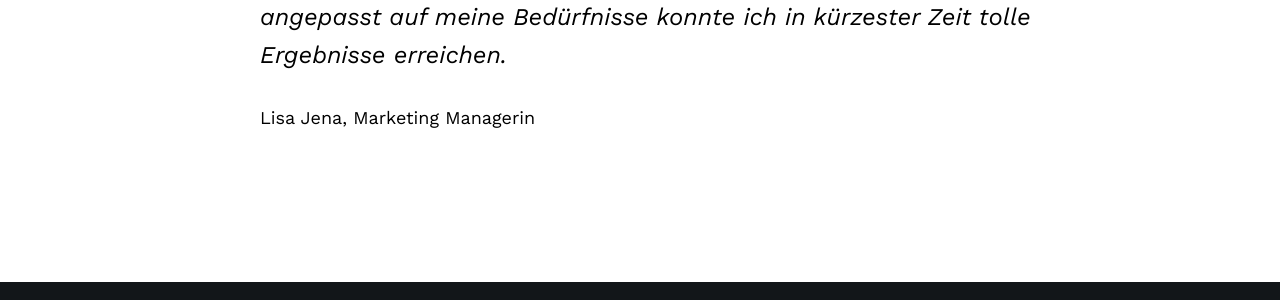
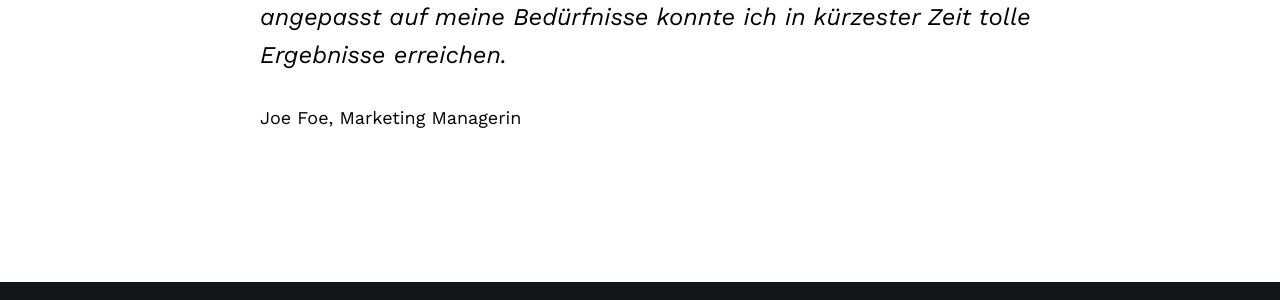
Before and after one commit to yspt-de/www, a Jekyll site: the page built from index.markdown, in a window 1280 px wide and 900 px high, scrolled down 4717 px. Shown: the part 156-456 px from the top of the window. Built offline with Jekyll 4.4.1, drawn with Linux system fonts in a browser that asks for light colours; some of the changed lines change nothing that is shown.

Commit message:
Update from Forestry.io Yusuf Shafiq updated index.markdown

```diff
--- a/index.markdown
+++ b/index.markdown
@@ -1,48 +1,56 @@
 ---
-# Feel free to add content and custom Front Matter to this file.
-# To modify the layout, see https://jekyllrb.com/docs/themes/#overriding-theme-defaults
-
 layout: main
 meta-title: Personal Trainer München - bla bla bla
 meta-description: ich bin deine meta description
 main-h1: Personal<br />Trainer<br />München
 main-cta: Termin Vereinbaren
-
-concept-h2: "UNSER KONZEPT"
-concept-description: "Du suchst einen Coach, um deine Performance zu verbessern? Wir unterstützen dich bei deinen Zielen rund um Ernährung, Training und Lifestyle."
+concept-h2: UNSER KONZEPT
+concept-description: Du suchst einen Coach, um deine Performance zu verbessern? Wir
+  unterstützen dich bei deinen Zielen rund um Ernährung, Training und Lifestyle.
 concept-steps:
- - title: "Screening"
-   text: "Wir beginnen mit einem detaillierten Erstgespräch. Dieses beinhaltet eine Zieldefinierung, Ernährungs- &amp; Schlafanalyse sowie eine Lifestyle-Optimierung."
- - title: "Training"
-   text: "Egal ob Fettreduktion, Muskel- oder Kraftaufbau wir erstellen den passenden Trainingsplan für dich. Nach jedem Checkup erhältst du ein neues Trainingsprogramm um bestmöglichen Fortschritt zu gewährleisten."
- - title: "Ernährung"
-   text: "Bei der Ernährung verfolgen wir einen Schritt-für-Schritt Ansatz. Dies ist einfacher, effizienter und nachhaltiger. Das bedeutet, wir ändern eine Mahlzeit pro Termin (alle 3-4 Wochen)."
+- title: Screening
+  text: Wir beginnen mit einem detaillierten Erstgespräch. Dieses beinhaltet eine
+    Zieldefinierung, Ernährungs- &amp; Schlafanalyse sowie eine Lifestyle-Optimierung.
+- title: Training
+  text: Egal ob Fettreduktion, Muskel- oder Kraftaufbau wir erstellen den passenden
+    Trainingsplan für dich. Nach jedem Checkup erhältst du ein neues Trainingsprogramm
+    um bestmöglichen Fortschritt zu gewährleisten.
+- title: Ernährung
+  text: Bei der Ernährung verfolgen wir einen Schritt-für-Schritt Ansatz. Dies ist
+    einfacher, effizienter und nachhaltiger. Das bedeutet, wir ändern eine Mahlzeit
+    pro Termin (alle 3-4 Wochen).
 about-h2: Über YSPT
-about-image: /assets/images/demo/img.jpg
+about-image: "/assets/images/demo/img.jpg"
 about-image-alt: Personal Trainer München Yussuf
-about-excerpt: "FEAR EATS THE SOUL. BE BOLD. UNFOLD."
-about-text: "Der Yusuf Shafiq Personal Training wurde 2014 gegründet, um mit maximaler Effizienz an sein eigenes Ziel zu kommen. Der YSPT geht über das Training hinaus und beinhaltet Lifestyle, Ernährung, Mode, Musik und Events. Unser Ziel ist es das Beste aus dir herauszuholen, uns weiterzuentwickeln und mit Spaß und Freude, Leben zu verbessern. "
+about-excerpt: FEAR EATS THE SOUL. BE BOLD. UNFOLD.
+about-text: 'Der Yusuf Shafiq Personal Training wurde 2014 gegründet, um mit maximaler
+  Effizienz an sein eigenes Ziel zu kommen. Der YSPT geht über das Training hinaus
+  und beinhaltet Lifestyle, Ernährung, Mode, Musik und Events. Unser Ziel ist es das
+  Beste aus dir herauszuholen, uns weiterzuentwickeln und mit Spaß und Freude, Leben
+  zu verbessern. '
 services-h2: UNSER ANGEBOT
 services:
- - title: Einzelkonsultation
-   price: € 199
-   price-einheit: Stunde
-   usps:
-   - 1 einmalige Konsultation
-   - 2 Themen nach Absprache
- - title: Progressive Overload Programm
-   price: € 499
-   price-einheit: Stunde
-   usps:
-    - 3 einmalige Konsultation
-    - 4 Themen nach Absprache
- - title: Lead your Company
-   price: Auf Anfrage
-   price-einheit:
-   usps:
-    - 5 einmalige Konsultation
-    - 6 Themen nach Absprache
-testimonial-text: "Die Entwicklung und Veränderung meines Körpers war sehr schnell, schon allein durch die reine Ernährungsumstellung zu sehen. Mit kleinen Tricks, angepasst auf meine Bedürfnisse konnte ich in kürzester Zeit tolle Ergebnisse erreichen."
-testimonial-author: "Lisa Jena, Marketing Managerin"
+- title: Einzelkonsultation
+  price: "€ 199"
+  price-einheit: Stunde
+  usps:
+  - 1 einmalige Konsultation
+  - 2 Themen nach Absprache
+- title: Progressive Overload Programm
+  price: "€ 499"
+  price-einheit: Stunde
+  usps:
+  - 3 einmalige Konsultation
+  - 4 Themen nach Absprache
+- title: Lead your Company
+  price: Auf Anfrage
+  price-einheit:
+  usps:
+  - 5 einmalige Konsultation
+  - 6 Themen nach Absprache
+testimonial-text: Die Entwicklung und Veränderung meines Körpers war sehr schnell,
+  schon allein durch die reine Ernährungsumstellung zu sehen. Mit kleinen Tricks,
+  angepasst auf meine Bedürfnisse konnte ich in kürzester Zeit tolle Ergebnisse erreichen.
+testimonial-author: Joe Foe, Marketing Managerin
 
 ---
```
